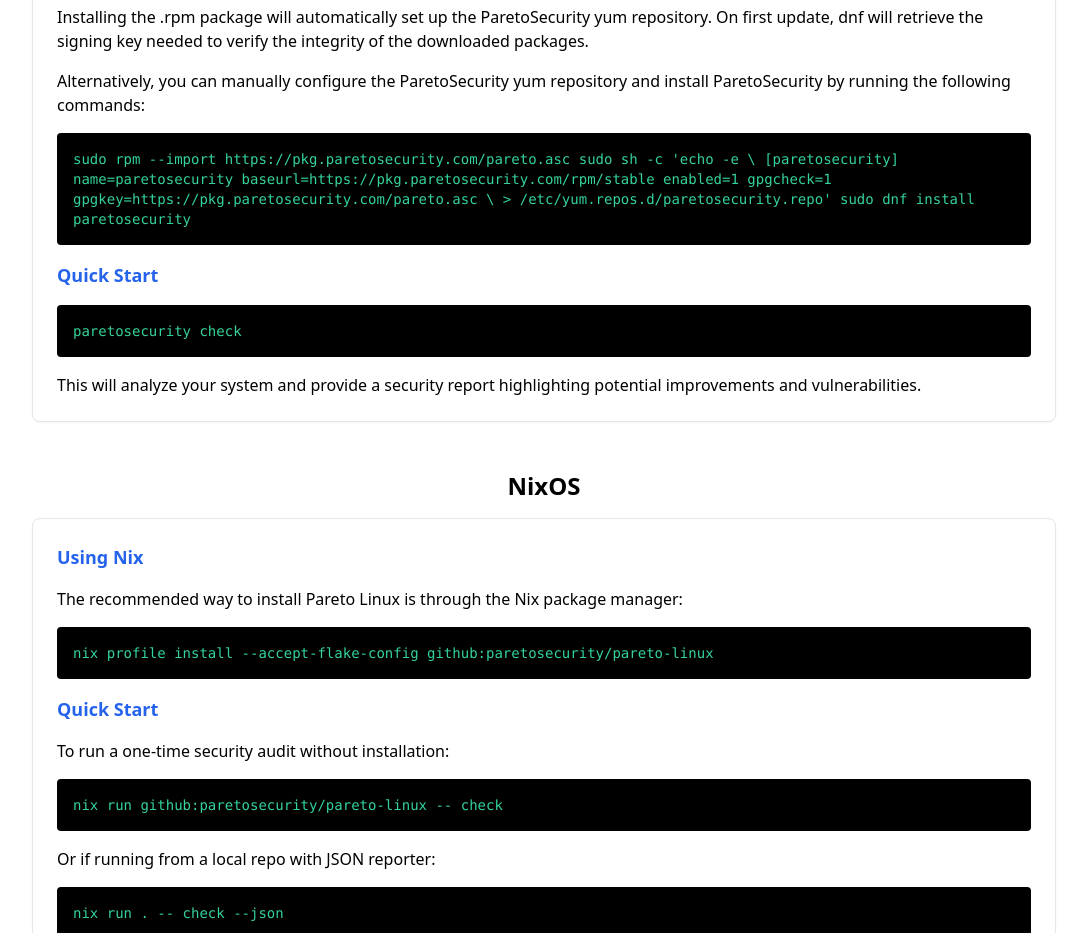
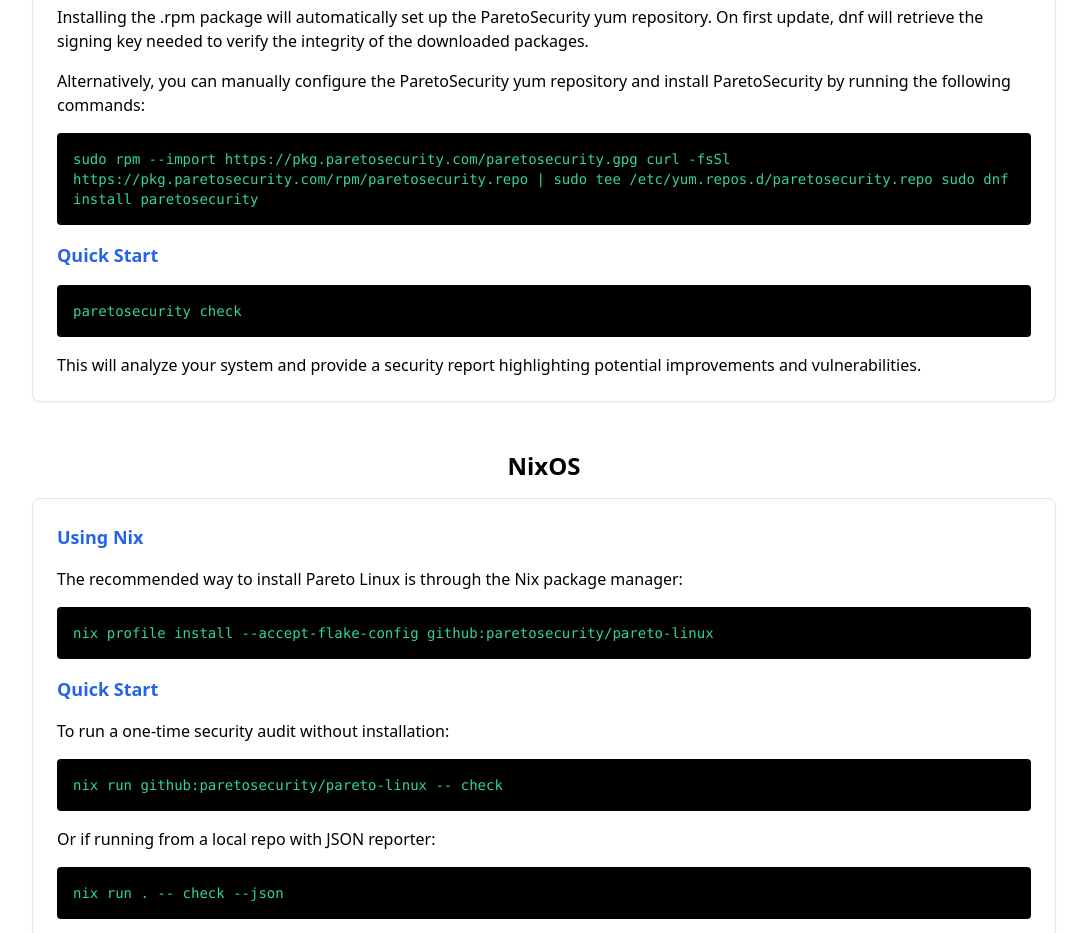
Before and after one commit to ParetoSecurity/pareto-linux, a plain HTML site: page apt/index.html in a window 1280 px wide. Shown: the part 1480-2413 px from the top of the page, without its empty margins (96-1183 px from the left). Drawn offline with nearby package versions, Linux system fonts and the light colour scheme.

Commit message:
Add RPM repository creation and update installation scripts

```diff
--- a/apt/index.html
+++ b/apt/index.html
@@ -132,15 +132,9 @@
                     ParetoSecurity by running the following commands:
                 </p>
                 <div class="bg-black text-green-400 font-mono p-4 rounded text-sm mb-4">
-                    sudo rpm --import https://pkg.paretosecurity.com/pareto.asc
-                    sudo sh -c 'echo -e \
-                    [paretosecurity]
-                    name=paretosecurity
-                    baseurl=https://pkg.paretosecurity.com/rpm/stable
-                    enabled=1
-                    gpgcheck=1
-                    gpgkey=https://pkg.paretosecurity.com/pareto.asc \
-                    > /etc/yum.repos.d/paretosecurity.repo'
+                    sudo rpm --import https://pkg.paretosecurity.com/paretosecurity.gpg
+                    curl -fsSl https://pkg.paretosecurity.com/rpm/paretosecurity.repo | sudo tee
+                    /etc/yum.repos.d/paretosecurity.repo
                     sudo dnf install paretosecurity
                 </div>
                 <h3 class="text-lg font-semibold text-blue-600 my-4">Quick Start</h3>
```
Also changed, not shown: 3 other files.
